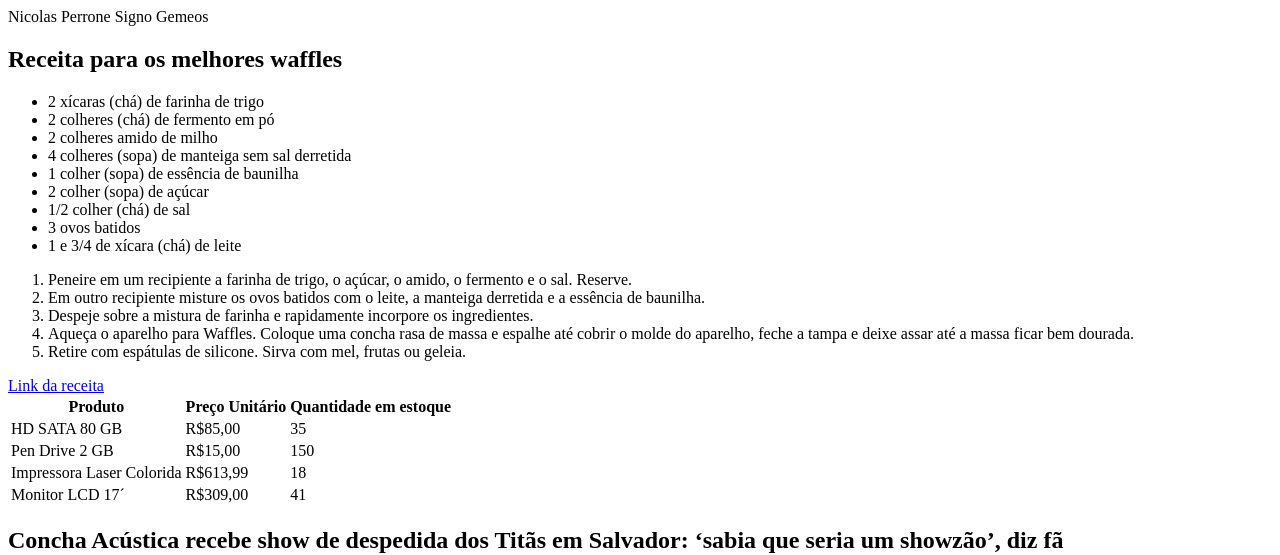
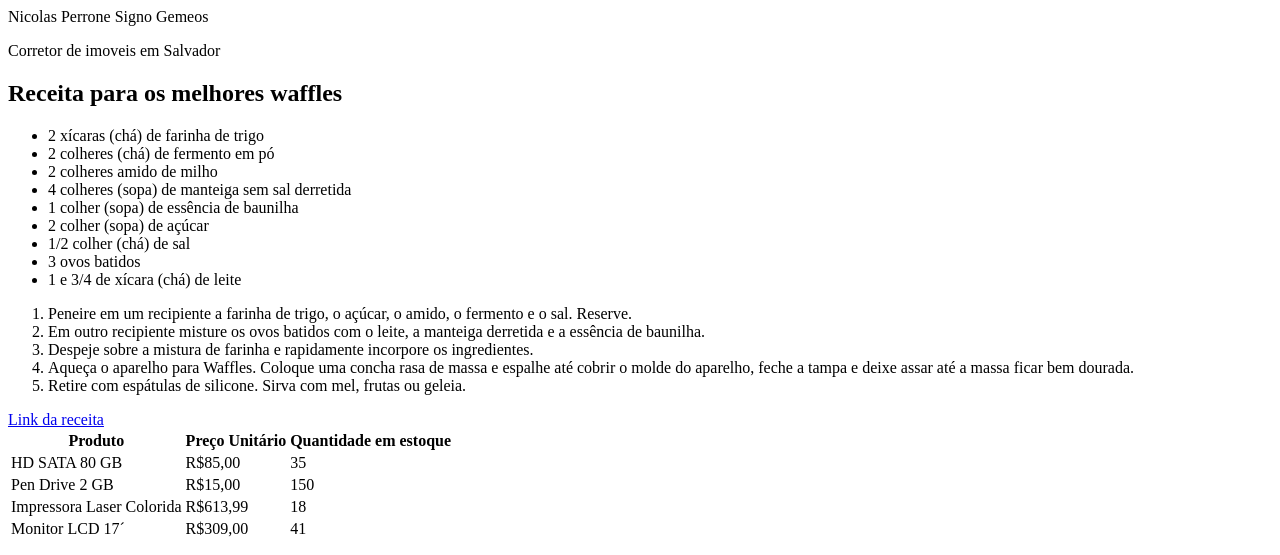
Before and after one commit to TiSunX/Coderhouse-Nicoperrone-entregas, a plain HTML site: page index.html in a window 1280 px wide. Shown: the top 555 px of the page. Drawn offline with Linux system fonts and the light colour scheme.

Commit message:
Update index.html

```diff
--- a/index.html
+++ b/index.html
@@ -5,6 +5,7 @@
     <title>Nicolas Perrone</title>
     <meta name="description" content="Corretor de imoveis de 36 anos em Salvador Bahia."
     <p> Signo Gemeos</p>
+    <p>Corretor de imoveis em Salvador</p>
   </head>
   <body>
     <section>
```
